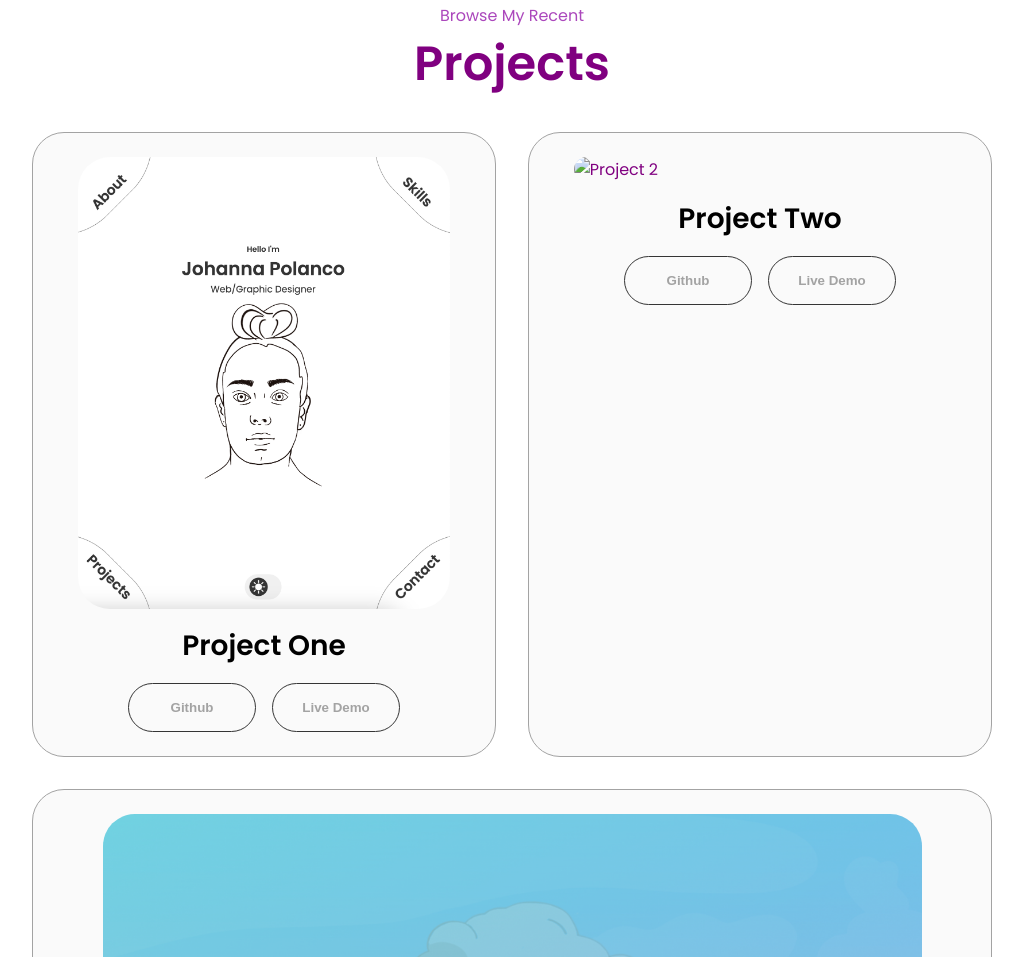
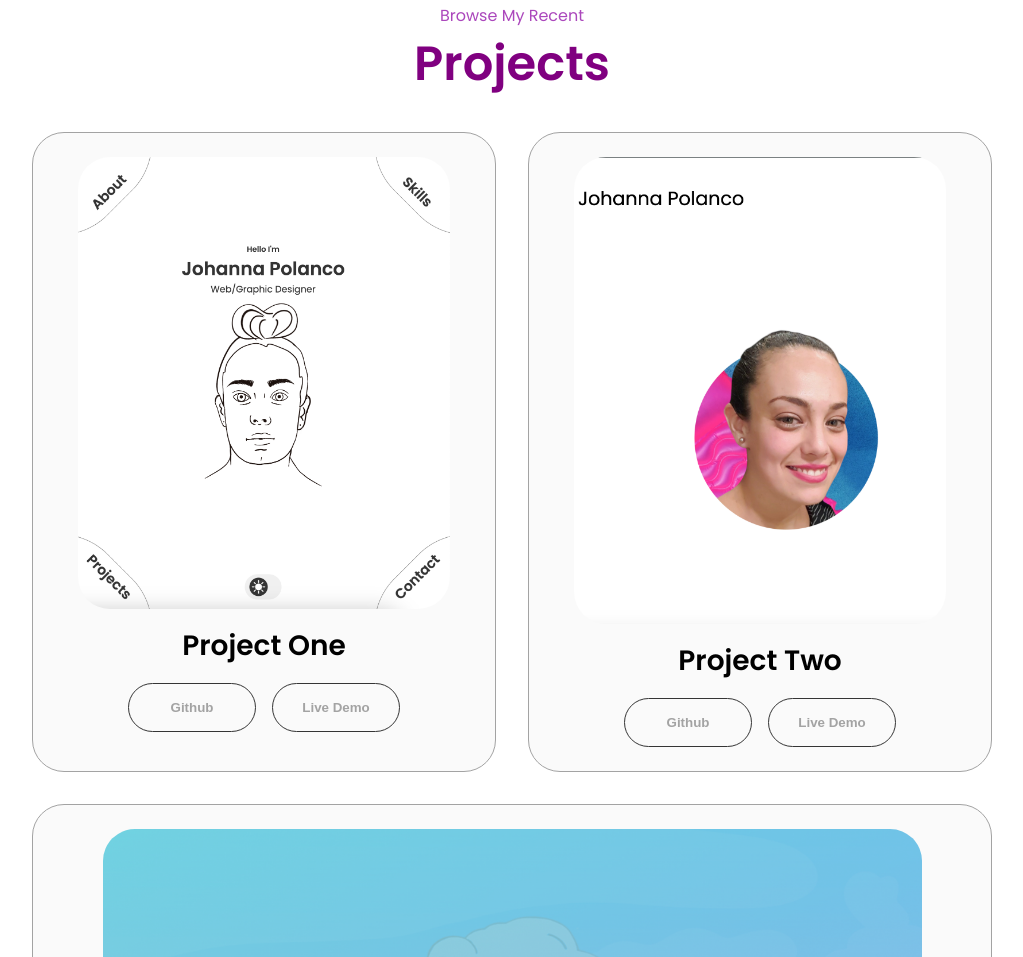
Before and after one commit to Alijoha/my-portfolio2, a plain HTML site: page index.html in a window 1280 px wide. Shown: the part 2461-3418 px from the top of the page, without its empty margins (128-1151 px from the left). Drawn offline with Linux system fonts and the light colour scheme.

Commit message:
Update project image in index.html

```diff
--- a/index.html
+++ b/index.html
@@ -200,7 +200,7 @@
             </div>
         <div class="details-container color-container">
             <div class="article-container">
-                <img src="./assets/project-1.1.png" alt="Project 2" class="project-img">
+                <img src="./assets/project-2.png" alt="Project 2" class="project-img">
             </div>
             <h2 class="experience-sub-title project-title">Project Two</h2>
             <div class="btn-container">
```
